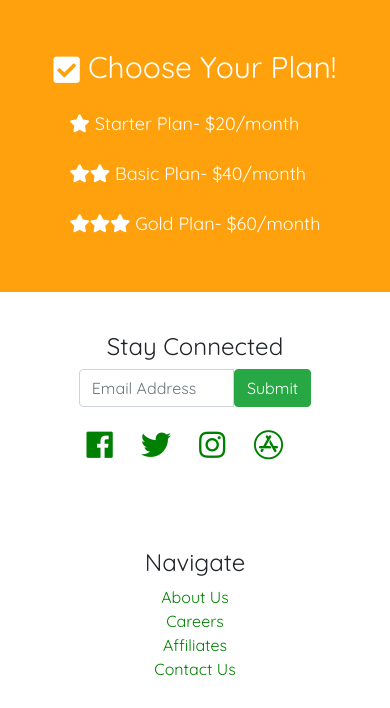
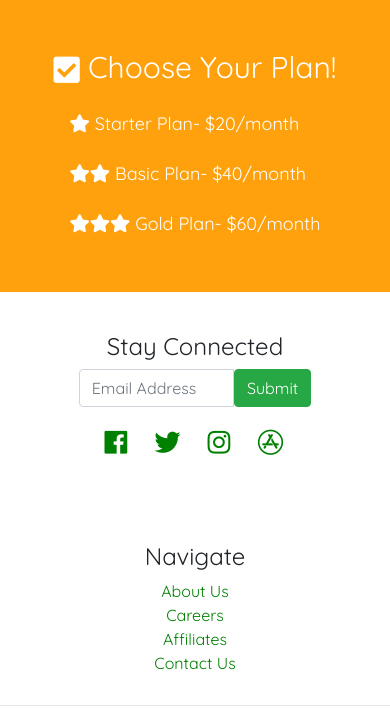
Before and after one commit to tom318267/dietguru, a Node server app: page / in a window 390 px wide. Shown: the part 957-1665 px from the top of the page. Run offline with Node 20, Linux system fonts and the light colour scheme; some libraries are stand-ins or nearby versions.

Commit message:
delete max width 368

```diff
--- a/public/diet.css
+++ b/public/diet.css
@@ -288,13 +288,6 @@ footer.container {
   width: 100%;
 }
 
-@media only screen and (max-width: 368px) {
-  .social {
-    font-size: 26px;
-    margin-left: 18px;
-  }
-}
-
 
 
 @media only screen and (max-width: 484px) {
@@ -373,6 +366,10 @@ footer.container {
     font-size: 40px;
   }
 
+  .social {
+    font-size: 26px;
+    margin-left: 18px;
+  }
 }
 
 
```
